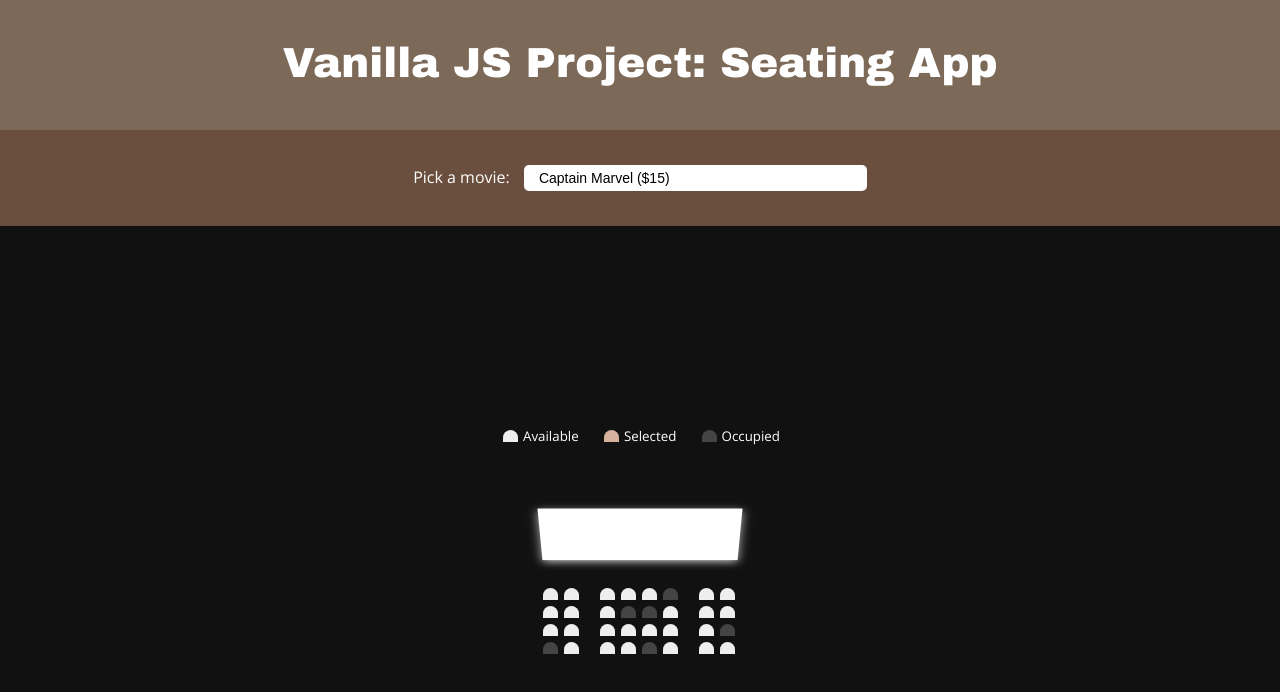
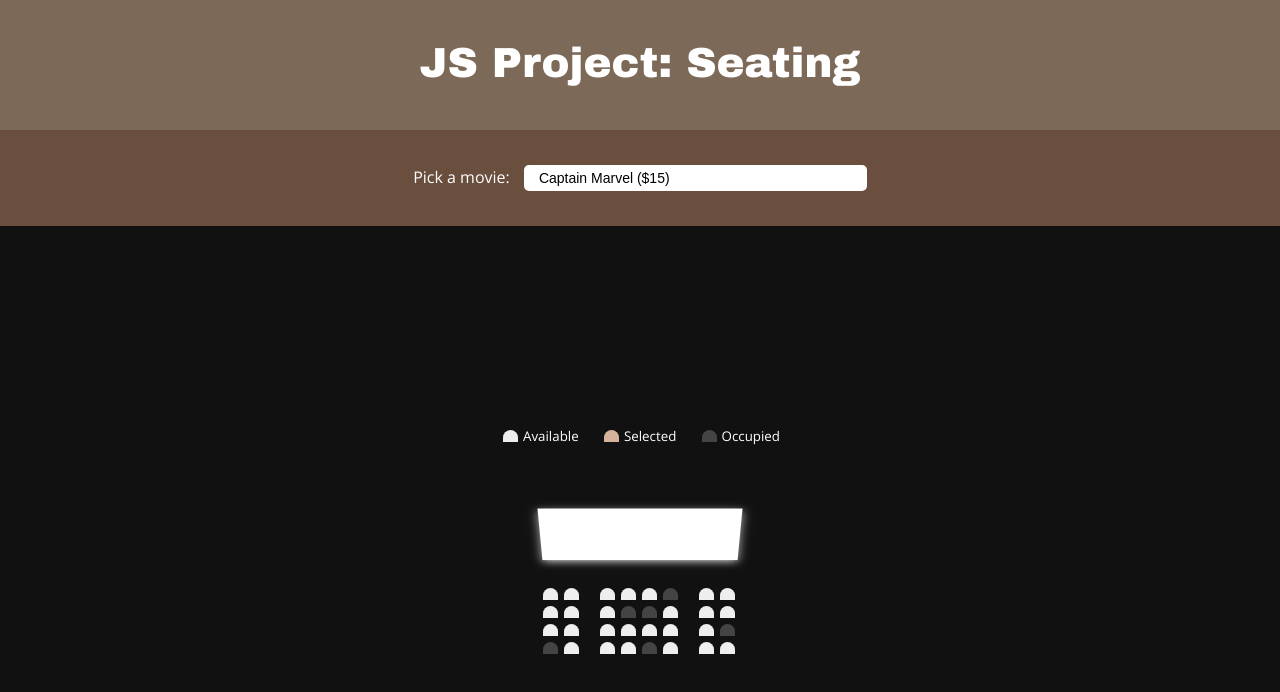
Before and after one commit to linmaweb/js-sample-seating, a website built with webpack: page public/index.html in a window 1280 px wide. Built offline with nearby package versions, Linux system fonts and the light colour scheme.

Commit message:
components updated

```diff
--- a/public/index.html
+++ b/public/index.html
@@ -2,7 +2,7 @@
 
 <html>
   <head>
-    <title>Vanilla JS Project: Seating App</title>
+    <title>JS Project: Seating</title>
     <link href="/styles/styles.css" rel="stylesheet" />
     <link href="/images/favicon.png?v=1" rel="icon" />
     <link
@@ -13,7 +13,7 @@
   <body>
     <div class="header">
       <div class="container">
-        <h1 class="header__title">Vanilla JS Project: Seating App</h1>
+        <h1 class="header__title">JS Project: Seating</h1>
       </div>
     </div>
 
--- a/src/variables.js
+++ b/src/variables.js
@@ -6,6 +6,7 @@ const titlePre = document.getElementById("title-pre");
 const title = document.getElementById("title");
 const total = document.getElementById("total");
 const movieSelect = document.getElementById("movie");
+
 const movieList = [
   { title: "Captain Marvel", price: 15 },
   { title: "Avengers: Endgame", price: 18 },
```
Also changed, not shown: package.json (+7 -8 lines), 2 other files.
